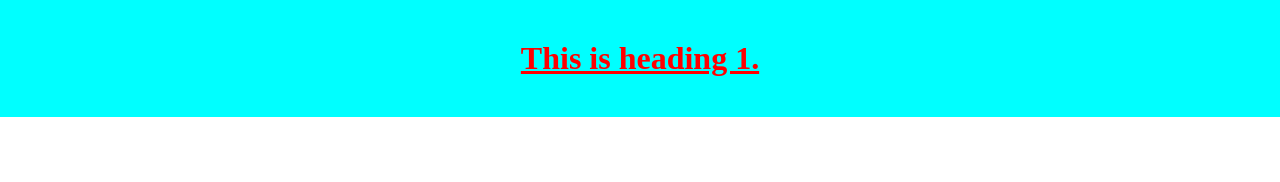
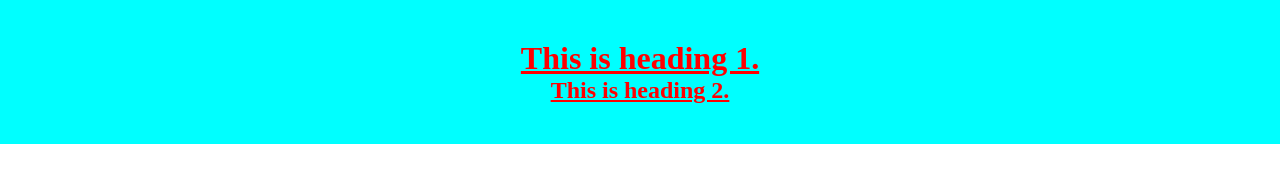
Before and after one commit to bibekdahal62/repo, a plain HTML site: page index.html in a window 1280 px wide. Drawn offline with Linux system fonts and the light colour scheme.

Commit message:
addes heading 2 to index.html

```diff
--- a/index.html
+++ b/index.html
@@ -23,6 +23,7 @@
 
     <div class="heading-1">
         <h1>This is heading 1.</h1>
+        <h2>This is heading 2.</h2>
     </div>
 
 </body>
```
